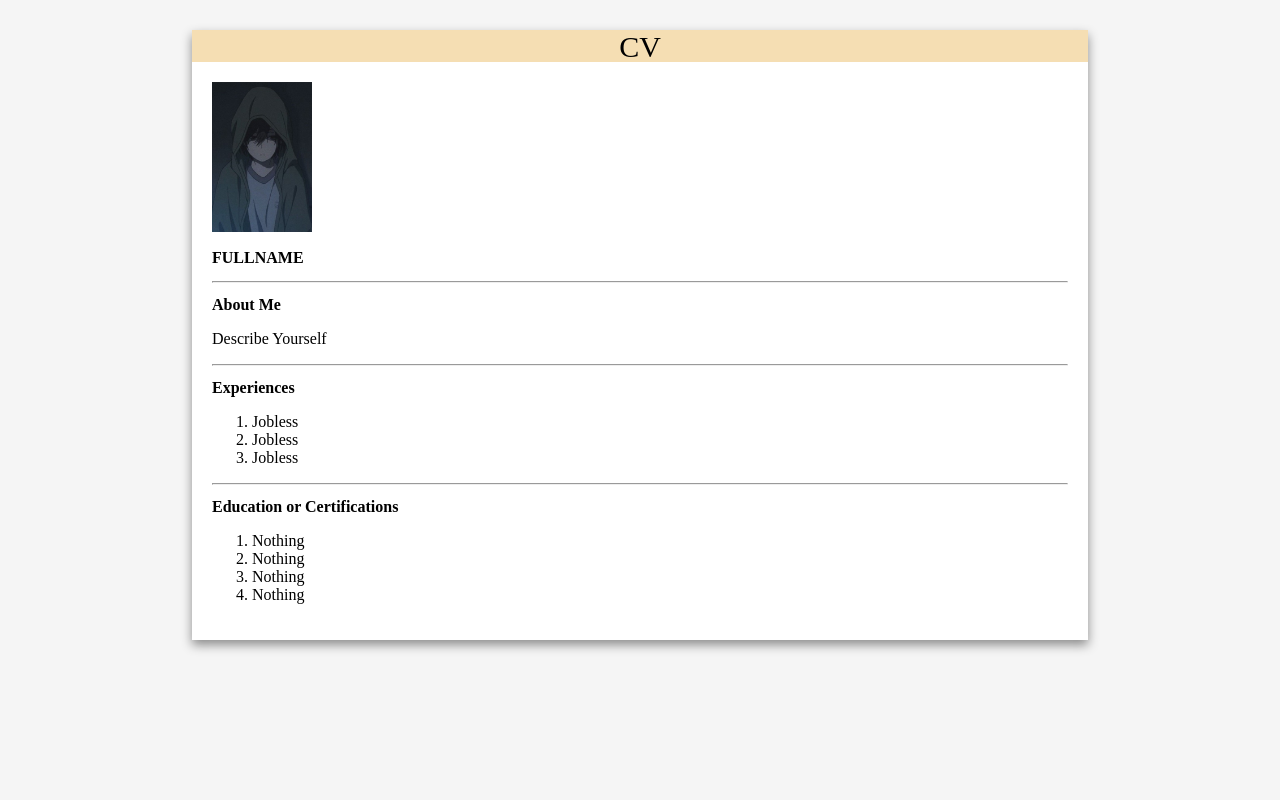
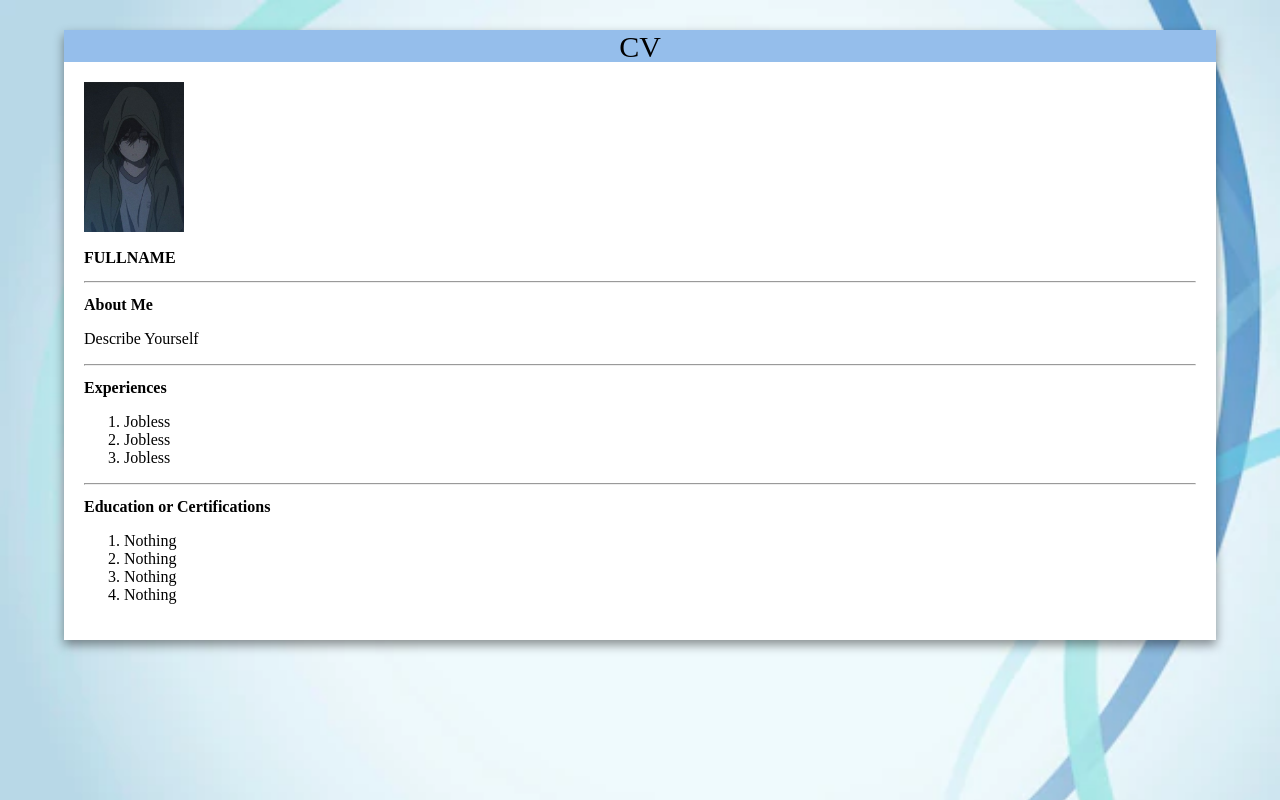
Before and after one commit to brustcraft458/CVTask-template, a plain HTML site: page index.html in a window 1280 px wide. Drawn offline with Linux system fonts and the light colour scheme.

Commit message:
Improve Appearance

```diff
--- a/style.css
+++ b/style.css
@@ -1,16 +1,18 @@
 /* Body */
 body {
-    width: 70%;
+    width: 90%;
     height: auto;
     margin: auto;
     box-shadow: 0px 5px 10px #0000006e;
-    background-color: whitesmoke;
+    background: url('./img/background.png'), no-repeat, center;
+    background-attachment: fixed;
+    background-size: cover;
 }
 
 /* Header*/
 .header {
     height: 32px;
-    background-color: wheat;
+    background-color: #95beeb;
 }
 .header p {
     text-align: center;
@@ -25,7 +27,6 @@ body {
 .content .profile {
     width: 100px;
     height: 150px;
-    background-color: wheat;
 }
 .content p {
     font-size: 16px;
```
Also changed, not shown: img/background.png (added).
